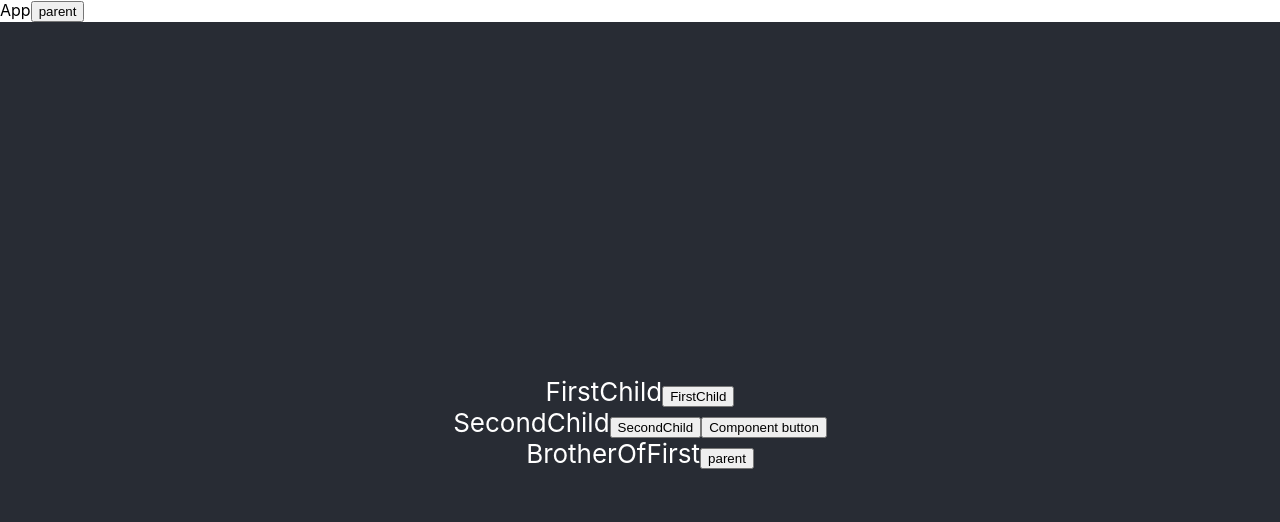
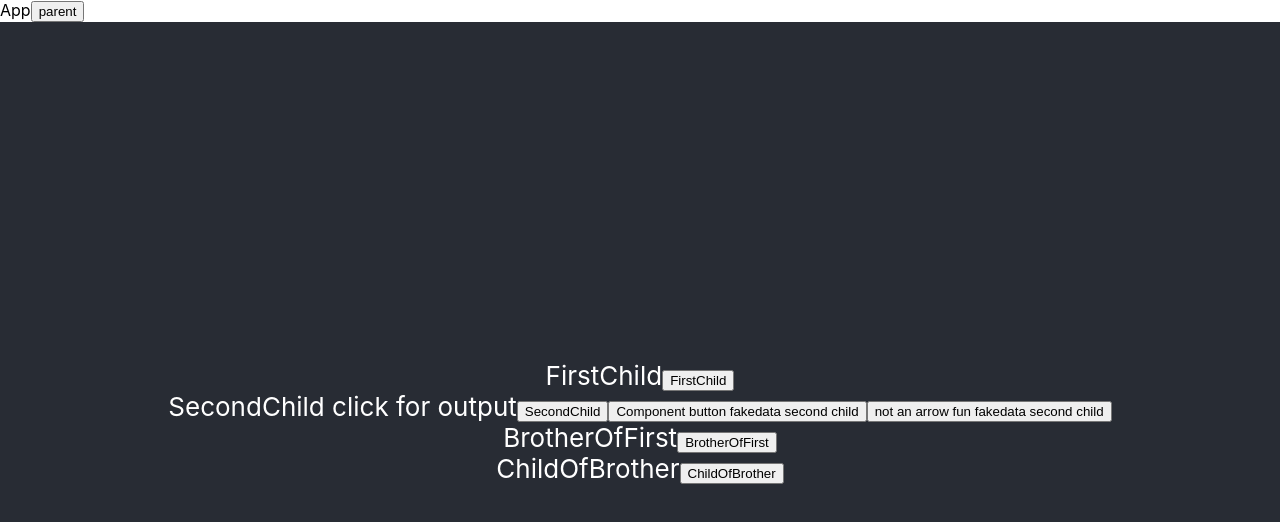
Before and after one commit to Ujjawaltaleja/cra-app, a React (Create React App) app: page / in a window 1280 px wide. Shown: the top 522 px of the page. Built offline with nearby package versions, Linux system fonts and the light colour scheme.

Commit message:
see diff btw arrow and normal function

```diff
--- a/src/App.js
+++ b/src/App.js
@@ -6,8 +6,14 @@ class  App extends Component {
   state={
     data:'parent'
   }
+  constructor(props) {
+    super(props);
+    this.child = React.createRef();
+  }
+
+  fakestate={data:"fakedata App"};
   clickParent=(newState)=>{
-    this.setState({data:newState});
+    this.child.current.passchildfuntoparent(newState);
   }
   render(){
     return (
@@ -15,7 +21,7 @@ class  App extends Component {
         <button>{this.state.data}</button>
         <header className="App-header">
           <FirstChild clickFirst={this.clickParent} />
-          <BrotherOfFirst clickBrotherOfFirst={this.clickParent}  data={this.state.data} />
+          <BrotherOfFirst clickBrotherOfFirst={this.clickParent} ref={this.child} data={this.fakestate.data} />
         </header>
       </div>
     );
--- a/src/brotheroffirst.js
+++ b/src/brotheroffirst.js
@@ -1,14 +1,23 @@
 import React from 'react';
 import  { Component } from 'react';
+import ChildOfBrother from './childofbrother';
 class  BrotherOfFirst extends Component {
   state={
     data:'BrotherOfFirst'
   }
+  constructor(props) {
+    super(props);
+    this.child = React.createRef();
+  }
+  passchildfuntoparent(newState){
+    this.child.current.passchildfuntoparent(newState);
+  }
     render(){
-
+      let x=this.state;
       return (
         <div className="App" > BrotherOfFirst
-        <button onClick= {() => {this.props.clickBrotherOfFirst(this.state.data)}}>{this.props.data}</button>
+        <button onClick= {() => {this.props.clickBrotherOfFirst(this.state.data)}}>{x.data}</button>
+        <ChildOfBrother ref={this.child} />
         </div>
       );
     }
--- /dev/null
+++ b/src/childofbrother.js
@@ -0,0 +1,19 @@
+import React from 'react';
+import  { Component } from 'react';
+class  ChildOfBrother extends Component {
+  state={
+    data:'ChildOfBrother'
+  }
+  passchildfuntoparent(newState){
+    this.setState({data:newState});
+  }
+    render(){
+      let x=this.state;
+      return (
+        <div className="App" > ChildOfBrother
+        <button>{x.data}</button>
+        </div>
+      );
+    }
+  }
+export default ChildOfBrother;
--- a/src/secondchild.js
+++ b/src/secondchild.js
@@ -1,28 +1,32 @@
 import React from 'react';
-import  { Component } from 'react';
-class  SecondChild extends Component {
-  state={
-    data:'SecondChild'
+import { Component } from 'react';
+class SecondChild extends Component {
+  state = {
+    data: 'SecondChild'
   }
   clickSecondChild = newState => {
     this.props.clickSecond(newState);
-
-};
-constructor(props){
-
-super(props);
-};
- classfunctionis= function classfunction(){
+  }
+  classfunctionis() {
     debugger;
-  this.setState({data:26});
-
+    this.setState(state => ({
+      data: state.data+4
+    }));
   }
-    render(){
-      console.log("ujjawa");
+  classfunctionNotInArrowFunis() {
+    debugger;
+    this.setState(state => ({
+      data: state.data+4
+    }));
+  }
+  fakestate={data:"fakedata second child"};
+  render() {
+    console.log("secondchild"+this.state.data);
     return (
-        <div className="App" > SecondChild
-        <button onClick= {() => {this.props.clickSecond(this.state.data); }}>{this.state.data}</button>
-        <button onClick= {() => {this.classfunctionis(); }}>Component button</button>
+      <div className="App" > SecondChild click for output
+        <button onClick={() => { this.props.clickSecond(this.state.data); }}>{this.state.data}</button>
+    <button onClick={() => { this.classfunctionis(); }}>Component button {this.fakestate.data}</button>
+    <button onClick= { this.classfunctionNotInArrowFunis }>not an arrow fun {this.fakestate.data}</button>
       </div>
     );
   }
```
Lines whose indentation alone changed are shown as unchanged.
